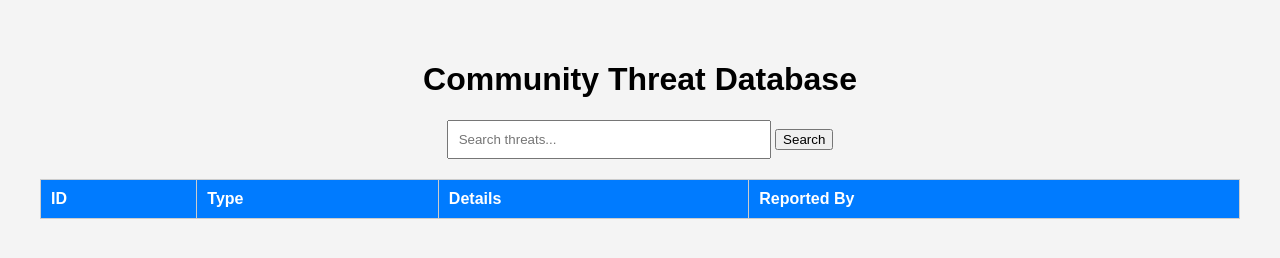
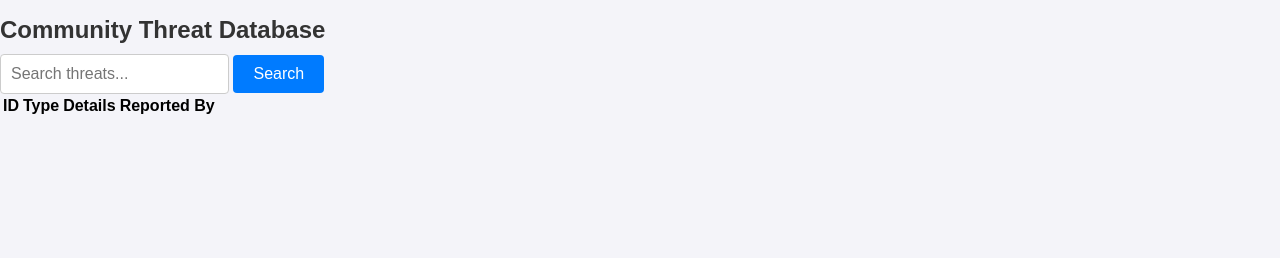
Before and after one commit to ThreatNet/ThreatNet.github.io, a plain HTML site: page index.html in a window 1280 px wide. Drawn offline with Linux system fonts and the light colour scheme.

Commit message:
Update styles.css

```diff
--- a/styles.css
+++ b/styles.css
@@ -1,37 +1,79 @@
-  body {
+/* styles.css */
+body {
   font-family: Arial, sans-serif;
-  margin: 20px;
+  background-color: #f4f4f9;
+  margin: 0;
+  padding: 0;
+}
+
+.container {
+  max-width: 800px;
+  margin: 50px auto;
+  background: #fff;
   padding: 20px;
-  background-color: #f4f4f4;
+  border-radius: 8px;
+  box-shadow: 0 4px 6px rgba(0, 0, 0, 0.1);
 }
 
 h1 {
-  text-align: center;
+  font-size: 24px;
+  color: #333;
+  margin-bottom: 10px;
 }
 
-#searchSection {
-  margin: 10px 0;
-  text-align: center;
+p {
+  font-size: 16px;
+  color: #555;
 }
 
-#searchInput {
-  padding: 10px;
-  width: 300px;
+.search-container {
+  display: flex;
+  gap: 10px;
+  margin-bottom: 20px;
 }
 
-table {
-  width: 100%;
-  border-collapse: collapse;
-  margin: 20px 0;
+input[type="text"] {
+  flex: 1;
+  padding: 10px;
+  font-size: 16px;
+  border: 1px solid #ccc;
+  border-radius: 4px;
 }
 
-th, td {
-  padding: 10px;
-  border: 1px solid #ccc;
-  text-align: left;
+button {
+  padding: 10px 20px;
+  font-size: 16px;
+  background-color: #007bff;
+  color: white;
+  border: none;
+  border-radius: 4px;
+  cursor: pointer;
 }
 
-th {
-  background-color: #007BFF;
-  color: white;
+button:hover {
+  background-color: #0056b3;
 }
+
+.result-container {
+  padding: 10px;
+  border: 1px solid #ddd;
+  border-radius: 4px;
+  background-color: #fafafa;
+}
+
+.result-container h3 {
+  margin: 0 0 10px;
+  color: #333;
+}
+
+.result-container pre {
+  background: #f0f0f0;
+  padding: 10px;
+  border-radius: 4px;
+  overflow-x: auto;
+  font-family: monospace;
+}
+
+.error {
+  color: red;
+}
```
